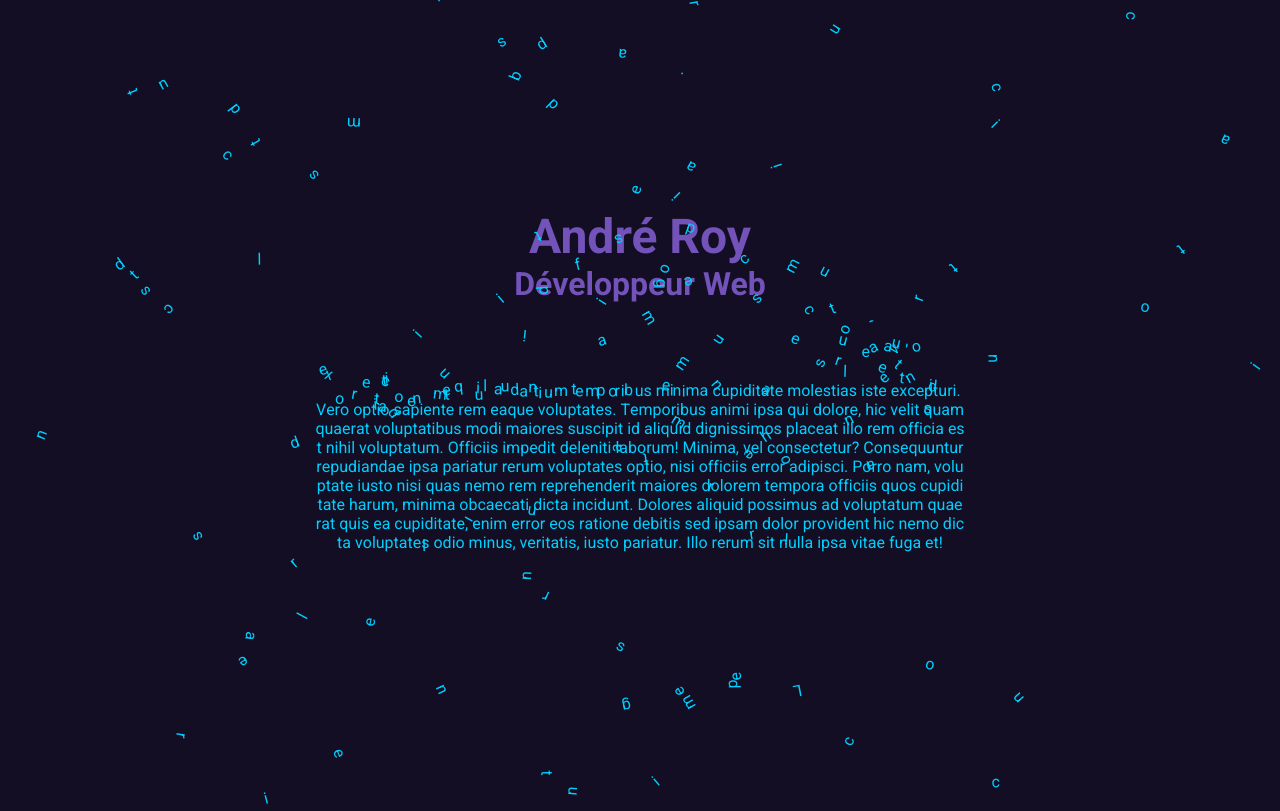
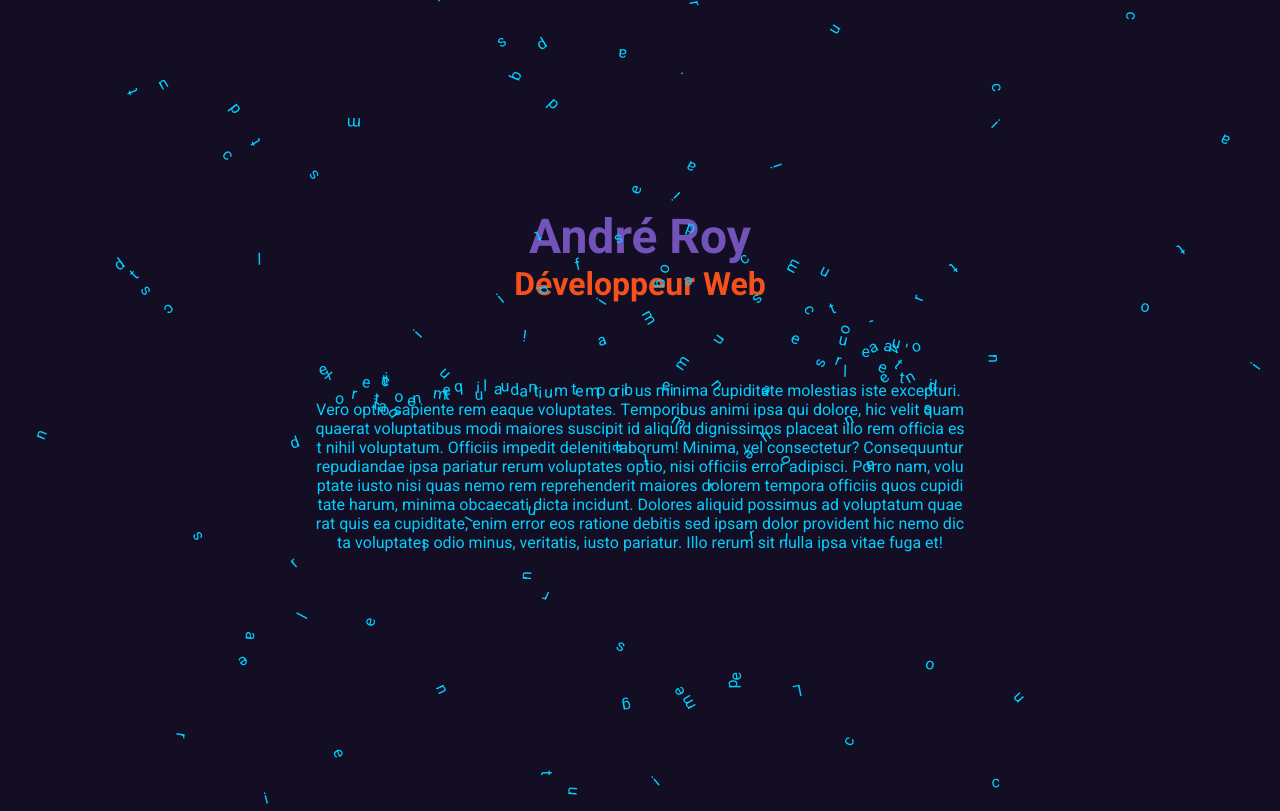
Before and after one commit to AndreRoy259/Flying-Text, a plain HTML site: page index.html in a window 1280 px wide. Shown: the top 811 px of the page. Drawn offline with Linux system fonts and the light colour scheme; animation ran at ten frames a second.

Commit message:
Fix Colors

```diff
--- a/style.css
+++ b/style.css
@@ -20,14 +20,15 @@ body {
 h1,
 h2 {
   text-align: center;
-  color: #7353ba;
 }
 
 h1 {
+  color: #7353ba;
   font-size: 3rem;
 }
 
 h2 {
+  color: #f6511d;
   font-size: 2rem;
 }
 
```
